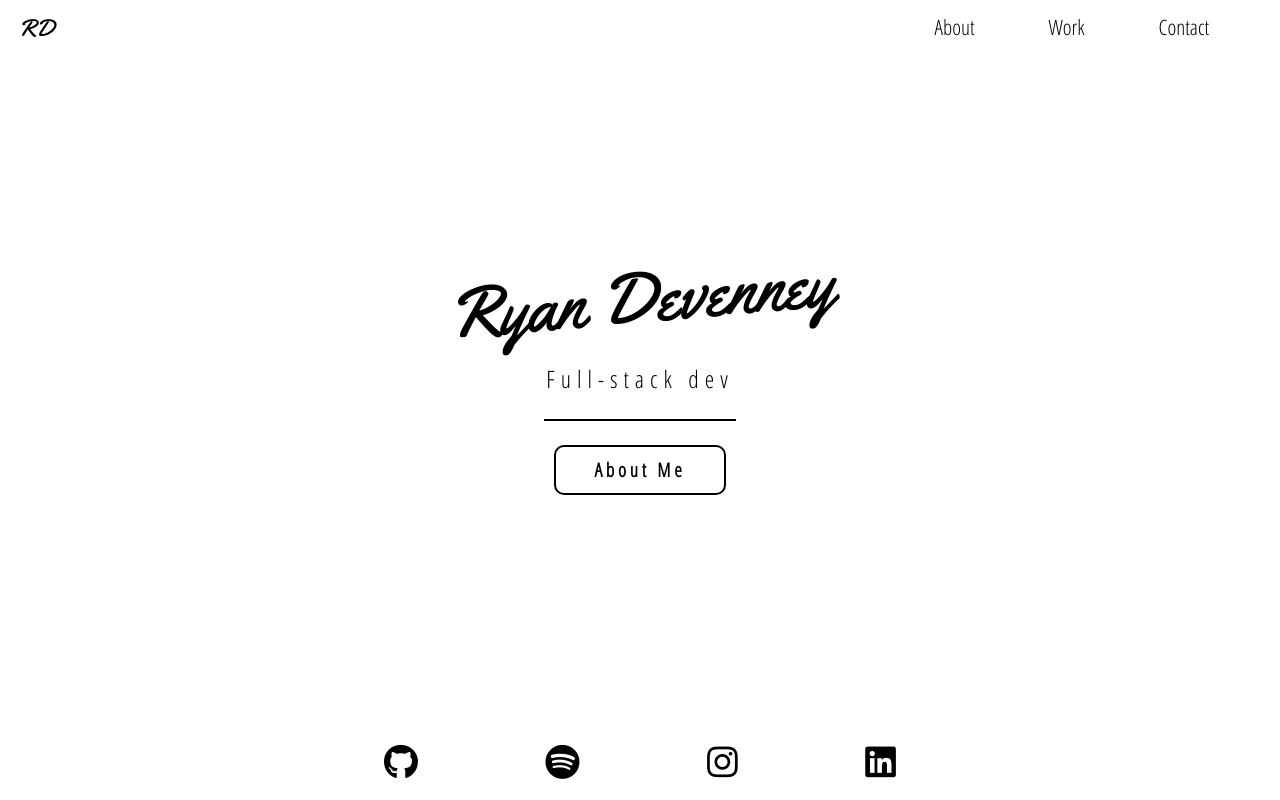
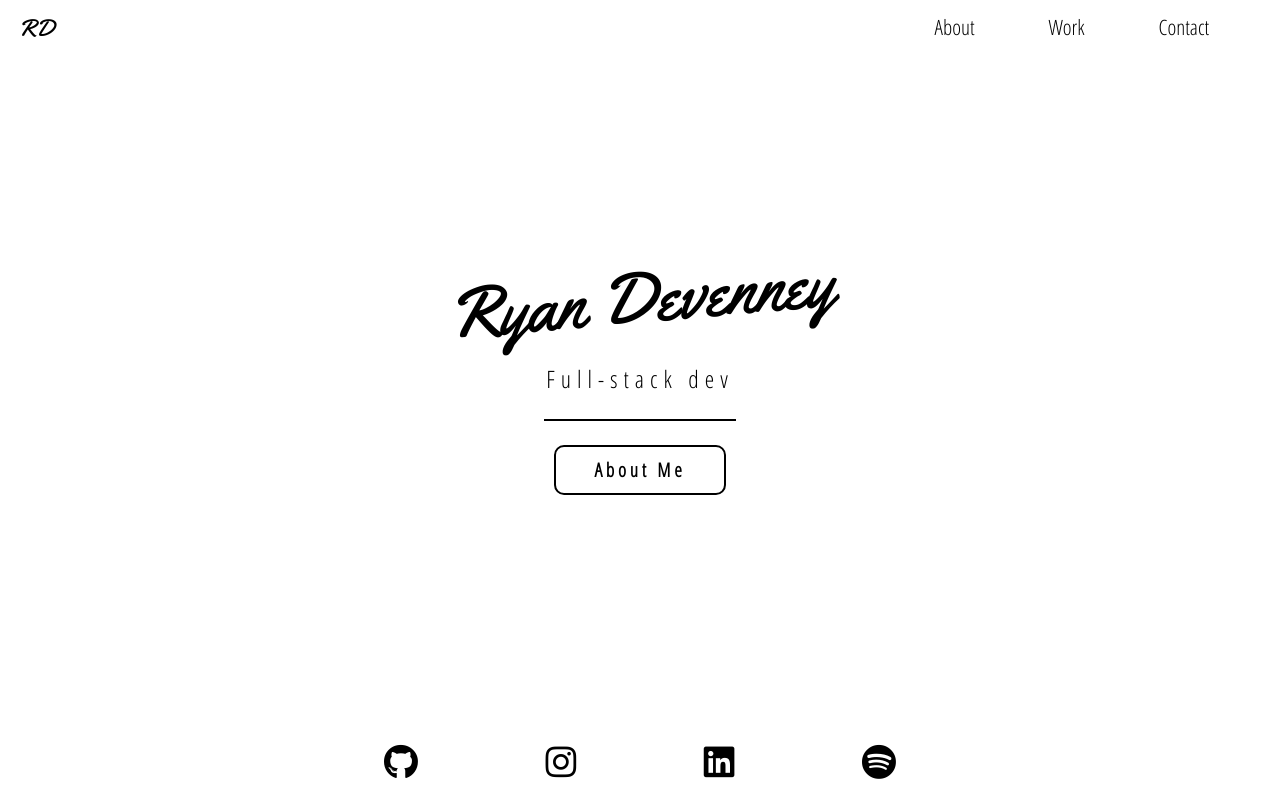
Before and after one commit to ryand67/Portfolio, a React (Create React App) app in the folder client/: page / in a window 1280 px wide. Built offline with nearby package versions, Linux system fonts and the light colour scheme.

Commit message:
footer reorganize

```diff
--- a/client/src/components/Footer.js
+++ b/client/src/components/Footer.js
@@ -7,15 +7,15 @@ const Footer = () => {
             <a className="footerLink" href="https://github.com/ryand67" target="_blank">
                 <i className="fab click-icon fa-github fa-2x"></i>
             </a>
-            <a className="footerLink" href="http:// open.spotify.com/artist/0FARTTlpzuvZOT6mf2hSc4?si=PyUmcw0_QsaskTTEr87Olg" target="_blank">
-                <i className="fab click-icon fa-spotify fa-2x"></i>
-            </a>
             <a className="footerLink" href="https://www.instagram.com/ryan_devenney67/" target="_blank">
                 <i className="fab click-icon fa-instagram fa-2x"></i>
             </a>
             <a className="footerLink" href="https://www.linkedin.com/in/ryandevenney67/" target="_blank">
                 <i className="fab click-icon fa-linkedin fa-2x"></i>
             </a>
+            <a className="footerLink" href="http:// open.spotify.com/artist/0FARTTlpzuvZOT6mf2hSc4?si=PyUmcw0_QsaskTTEr87Olg" target="_blank">
+                <i className="fab click-icon fa-spotify fa-2x"></i>
+            </a>
         </footer>
     )
 }
```
